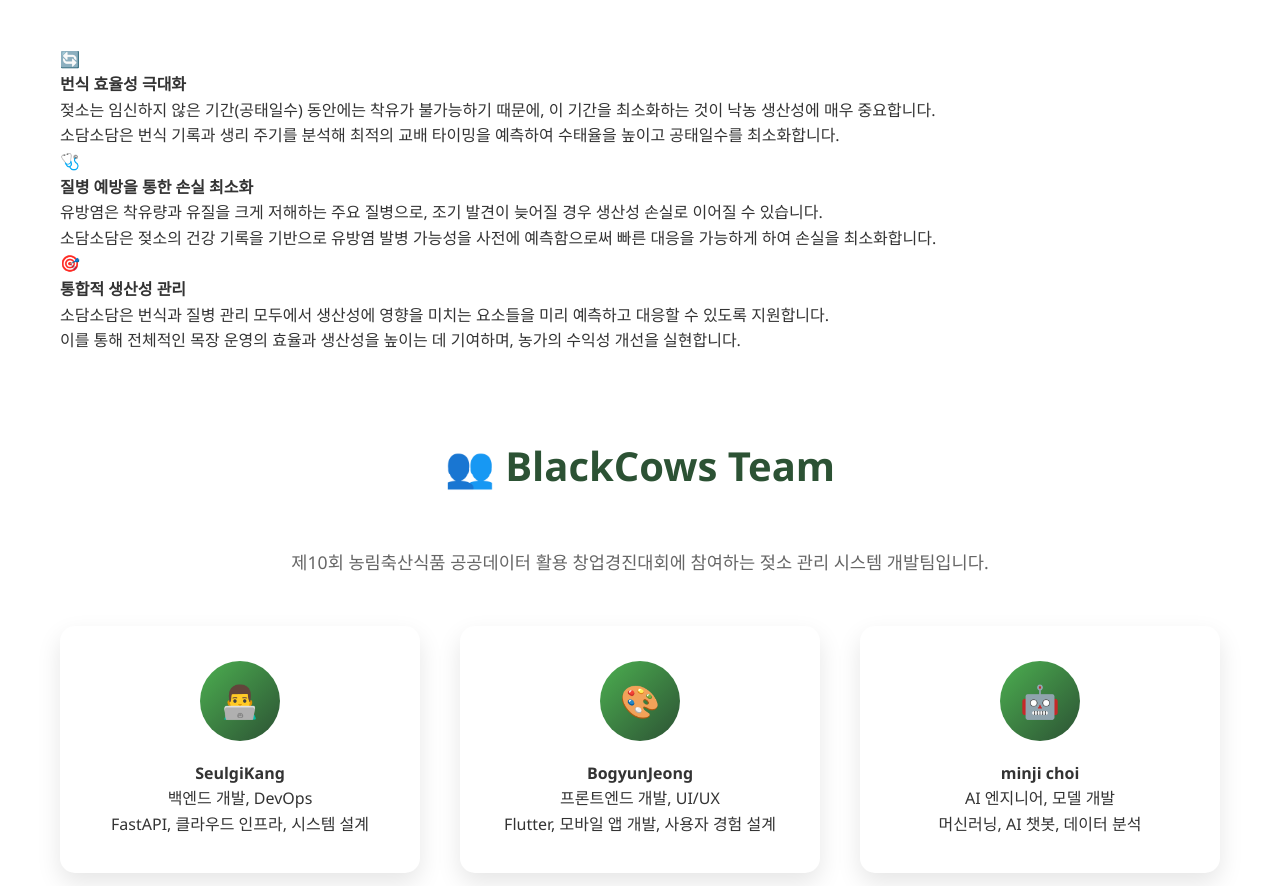
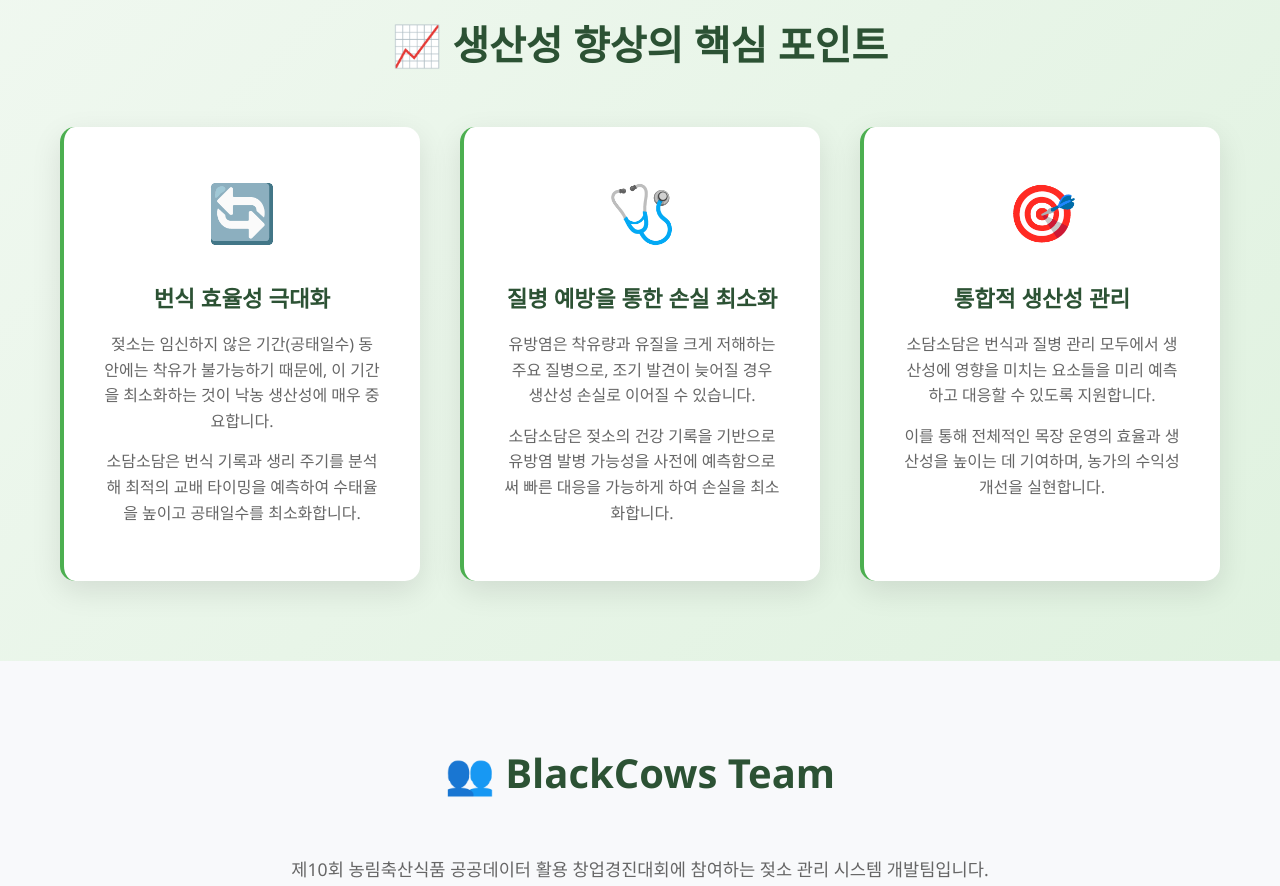
Before and after one commit to BlackCows-Team/blackcows-privacy, a plain HTML site: page index.html in a window 1280 px wide. Shown: the part 4085-4971 px from the top of the page. Drawn offline with Linux system fonts and the light colour scheme.

Commit message:
fix: 생산성 향상의 핵심포인트 부분 정리

```diff
--- a/index.html
+++ b/index.html
@@ -466,6 +466,53 @@
             transform: translateY(-5px);
         }
 
+        /* Productivity Section */
+        .productivity-section {
+            background: linear-gradient(135deg, #f0f8f0 0%, #e0f2e0 100%);
+            padding: 80px 0;
+            margin: 0;
+        }
+
+        .productivity-grid {
+            display: grid;
+            grid-template-columns: repeat(auto-fit, minmax(350px, 1fr));
+            gap: 40px;
+        }
+
+        .productivity-card {
+            background: white;
+            padding: 40px;
+            border-radius: 15px;
+            box-shadow: 0 10px 30px rgba(0,0,0,0.1);
+            text-align: center;
+            transition: all 0.3s ease;
+            border-left: 4px solid #4CAF50;
+        }
+
+        .productivity-card:hover {
+            transform: translateY(-10px);
+            box-shadow: 0 20px 40px rgba(0,0,0,0.15);
+        }
+
+        .productivity-icon {
+            font-size: 3.5em;
+            margin-bottom: 25px;
+            color: #4CAF50;
+        }
+
+        .productivity-card h4 {
+            font-size: 1.4em;
+            color: #2c5234;
+            margin-bottom: 15px;
+            font-weight: 600;
+        }
+
+        .productivity-card p {
+            color: #666;
+            line-height: 1.6;
+            margin-bottom: 15px;
+        }
+
         /* Team Section */
         .team-grid {
             display: grid;
@@ -852,7 +899,7 @@
 
         <!-- Productivity Section -->
 
-    <section class="productivity-section">
+    <section class="productivity-section scroll-animate" style="background: linear-gradient(135deg, #f0f8f0 0%, #e0f2e0 100%); padding: 80px 0; margin: 0;">
         <div class="container">
             <div class="productivity-header">
                 <h2 class="section-title">📈 생산성 향상의 핵심 포인트</h2>
@@ -901,7 +948,7 @@
     </section>
 
         <!-- Team Section -->
-        <section id="team" class="section scroll-animate">
+        <section id="team" class="section scroll-animate" style="background: #f8f9fb; padding: 80px 0;">
             <div class="container">
                 <h2 class="section-title">👥 BlackCows Team</h2>
                 <p style="text-align: center; font-size: 1.1em; color: #666; margin-bottom: 50px;">
```
